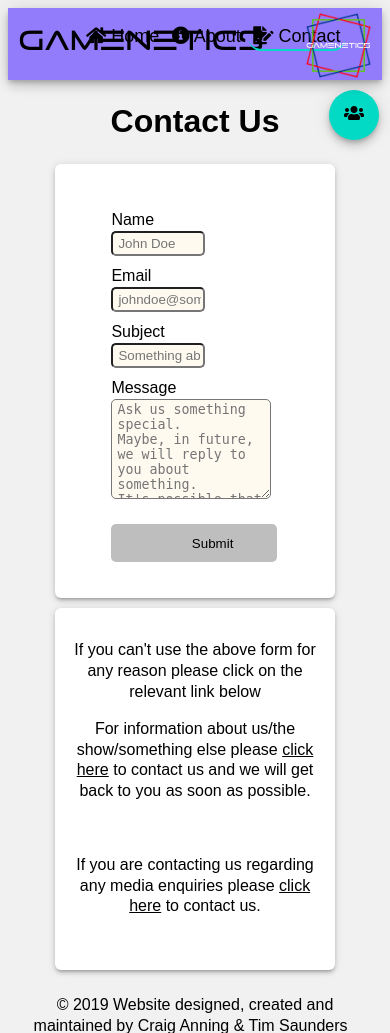
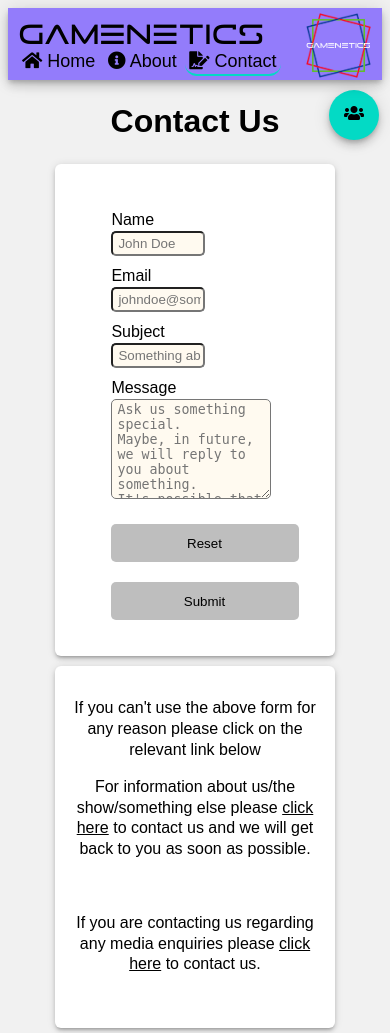
Before and after one commit to MetalHeadCraig/Website, a PHP site: page /contact.php in a window 390 px wide. Shown: the top 1033 px of the page. Run offline with PHP 8.4, Linux system fonts and the light colour scheme; some libraries are stand-ins or nearby versions.

Commit message:
article read more, contact submit/reset stack

```diff
--- a/css/contact.css
+++ b/css/contact.css
@@ -64,3 +64,13 @@ textarea {
 .contact h3 {
     text-align: center;
 }
+
+@media screen and (max-width: 600px) {
+    #submit {
+    position: initial;
+    }
+
+    #submit, #reset {
+        width: 100%;
+    }
+  }
--- a/css/main.css
+++ b/css/main.css
@@ -59,6 +59,9 @@ header span {
 #name {
   font-size: xx-large;
   font-family: "tele marines";
+
+  flex-grow: 1;
+  padding: 3.5px 0;
 }
 
 /* navigation button container */
@@ -287,11 +290,22 @@ footer {
 
 /* header */
 @media screen and (max-width: 880px) {
-  header {
+  header, #nav {
     width: 100%;
     display: block;
     padding: 10px 10px;
   }
+
+  #name {
+    position: absolute;
+    top: 4%;
+  }
+
+  #nav {
+    top: 40%;
+    left: 0px;
+  }
+
 }
 
 @font-face {
```
Also changed, not shown: articles.php (+34 -4 lines), index.php (+11 -2 lines).
